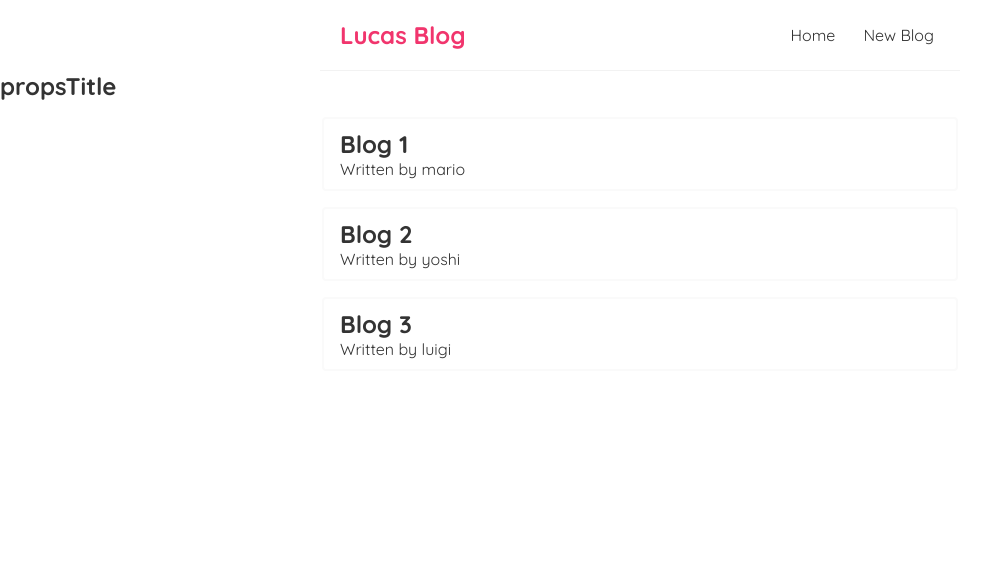
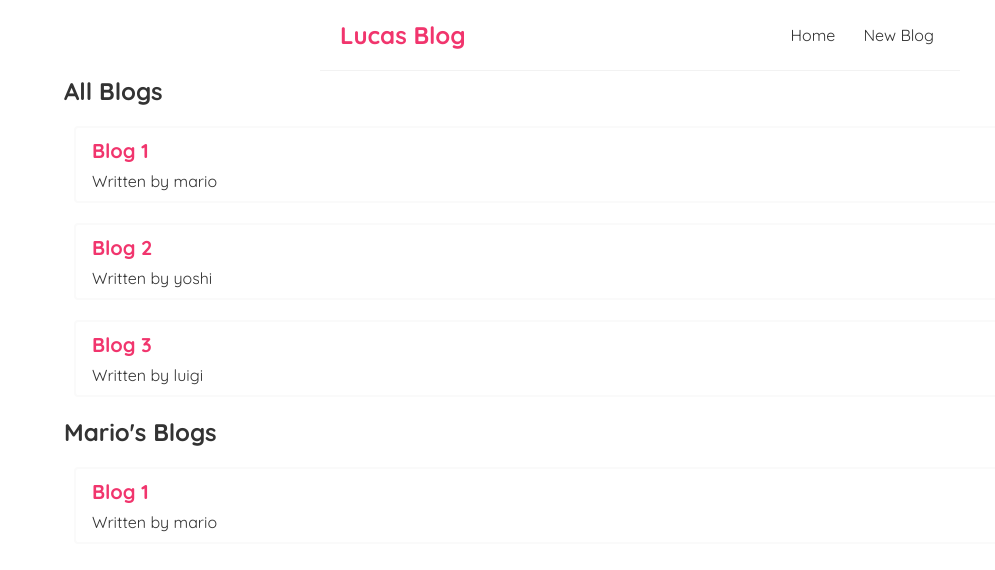
Before and after one commit to LucasLeow/ModernReactBlog, a React (Create React App) app in the folder lucas-blog/: page / in a window 1280 px wide. Shown: the top 570 px of the page, without its empty margins (0-995 px from the left). Built offline with nearby package versions, Linux system fonts and the light colour scheme.

Commit message:
created filter blogs using filter function & passing through prop

```diff
--- a/lucas-blog/src/BlogList.js
+++ b/lucas-blog/src/BlogList.js
@@ -2,7 +2,7 @@
     return (
 
         <div className="blog-list">
-            <h2>{title}</h2>
+            <h2>{ title }</h2>
             {blogs.map((item) => (
                 <div className="blog-preview" key={item.id}>
                     <h2>{ item.title }</h2>
--- a/lucas-blog/src/Home.js
+++ b/lucas-blog/src/Home.js
@@ -10,7 +10,8 @@
 
     return (
         <div className="home">
-            <BlogList blogs={blogs} title={"propsTitle"}/>
+            <BlogList blogs={blogs} title={"All Blogs"}/>
+            <BlogList blogs={blogs.filter(item => item.author=="mario")} title={"Mario's Blogs"} />
         </div>
     );
 }
--- a/lucas-blog/src/index.css
+++ b/lucas-blog/src/index.css
@@ -41,17 +41,23 @@
 }
 
 .blog-preview {
-  width: 600px;
   padding: 10px 16px;
-  margin-left: auto;
-  margin-right: auto;
-  margin-top: 1rem;
+  margin: 20px 10px;
   border: 2px solid #fafafa;
   border-radius: 4px;
 }
 
+.blog-list {
+  margin: 5px 4rem;
+}
 .blog-preview:hover {
   box-shadow: 1px 3px 5px rgba(0,0,0,0.3);
   border-color:pink;
   /* background-color: #FFCBC4; */
 }
+
+.blog-preview h2{
+  font-size: 20px;
+  color: #f1356d;
+  margin-bottom: 8px;
+}
```
Also changed, not shown: 1 other file (tests, documents, lock files or other folders).
